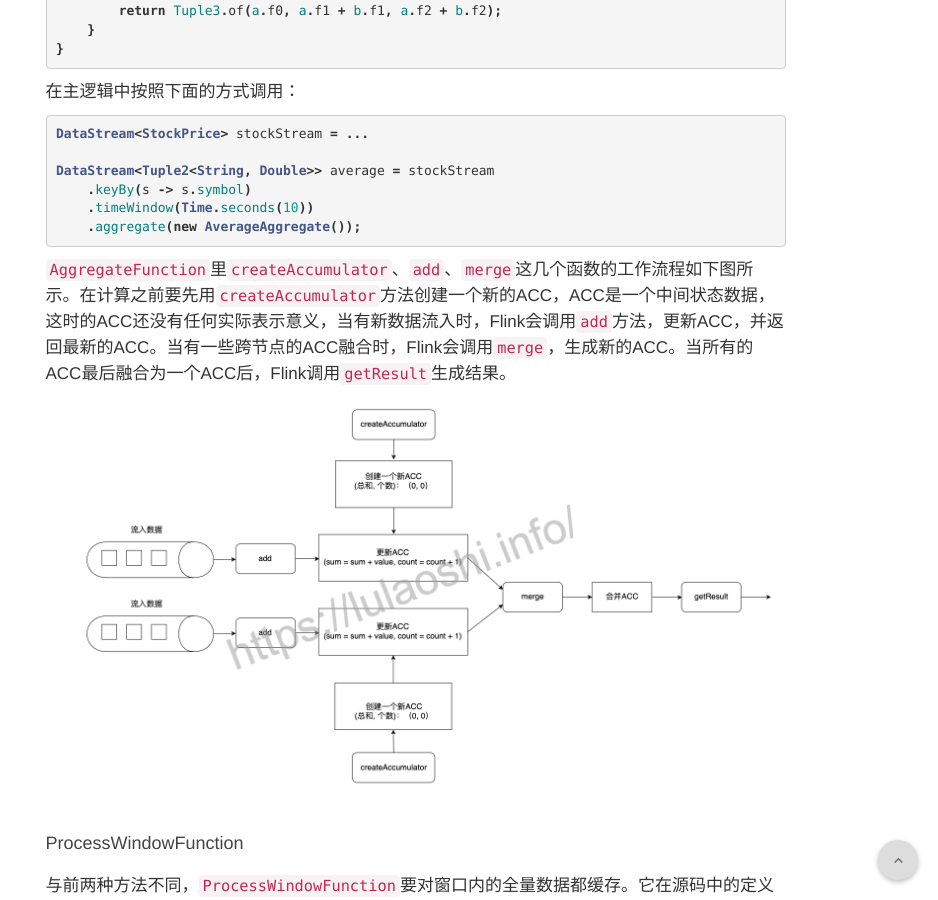
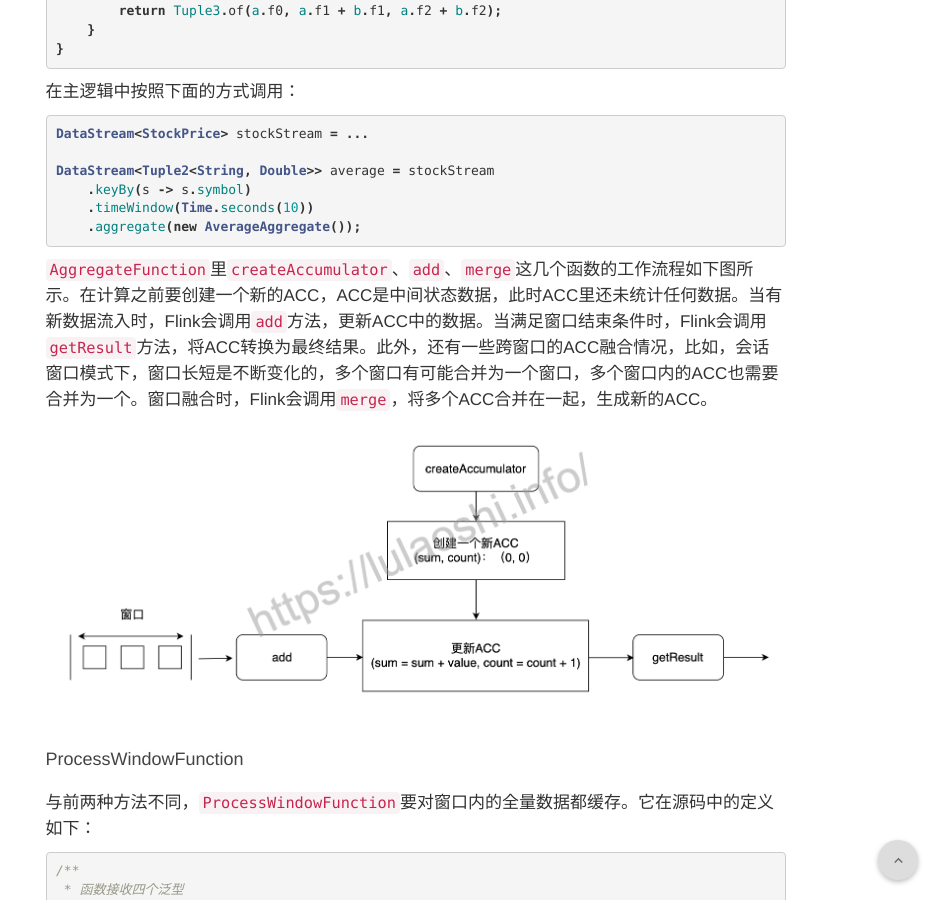
Before and after one commit to luweizheng/lulaoshi.info, a Jekyll site: the page built from flink/chapter-time-window/window.md, in a window 1280 px wide and 900 px high, scrolled down 8228 px. Shown: the whole window, without its empty margins (342-1280 px from the left). Built offline with Jekyll 4.4.1, drawn with Linux system fonts in a browser that asks for light colours; nearby versions of some CDN libraries; comment, search, counter and statistics services are not loaded.

Commit message:
flink aggregate

````diff
--- a/flink/chapter-time-window/window.md
+++ b/flink/chapter-time-window/window.md
@@ -253,7 +253,7 @@
     .aggregate(new AverageAggregate());
 ```
 
-`AggregateFunction`里`createAccumulator`、`add`、`merge`这几个函数的工作流程如下图所示。在计算之前要先用`createAccumulator`方法创建一个新的ACC，ACC是一个中间状态数据，这时的ACC还没有任何实际表示意义，当有新数据流入时，Flink会调用`add`方法，更新ACC，并返回最新的ACC。当有一些跨节点的ACC融合时，Flink会调用`merge`，生成新的ACC。当所有的ACC最后融合为一个ACC后，Flink调用`getResult`生成结果。
+`AggregateFunction`里`createAccumulator`、`add`、`merge`这几个函数的工作流程如下图所示。在计算之前要创建一个新的ACC，ACC是中间状态数据，此时ACC里还未统计任何数据。当有新数据流入时，Flink会调用`add`方法，更新ACC中的数据。当满足窗口结束条件时，Flink会调用`getResult`方法，将ACC转换为最终结果。此外，还有一些跨窗口的ACC融合情况，比如，会话窗口模式下，窗口长短是不断变化的，多个窗口有可能合并为一个窗口，多个窗口内的ACC也需要合并为一个。窗口融合时，Flink会调用`merge`，将多个ACC合并在一起，生成新的ACC。
 
 ![aggregate的工作流程](./img/aggregate.png)
 
````
Also changed, not shown: flink/chapter-time-window/img/aggregate.png.
